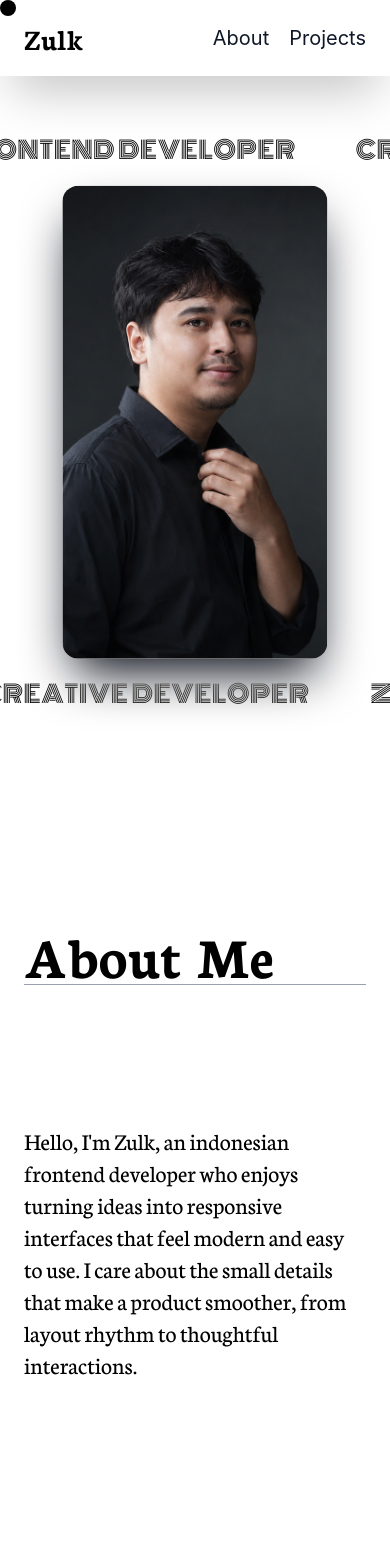
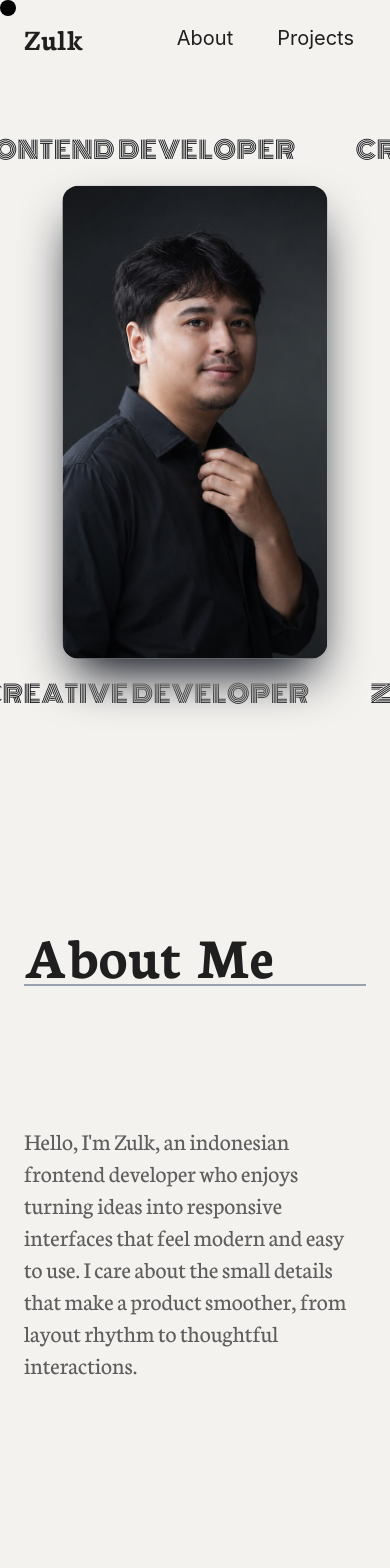
Before and after one commit to Zulkifli70/portofolio-new, a React (Vite) app: page / in a window 390 px wide. Shown: the top 1568 px of the page. Built offline with nearby package versions, Linux system fonts and the light colour scheme.

Commit message:
tambahin warna style ke website

```diff
--- a/src/App.css
+++ b/src/App.css
@@ -59,6 +59,18 @@
 @theme {
   --font-monoton: "Monoton", cursive;
   --font-neuton: "Neuton", cursive;
+
+  --color-bg: #f3f2ef;
+  --color-surface: #fbfbfc;
+  --color-text-primary: #1f1f1f;
+  --color-text-secondary: #5e5e5e;
+  --color-border: #8a867e;
+  --color-hover: #ece9e3;
+}
+
+body {
+  background: var(--color-bg);
+  color: var(--color-text);
 }
 
 .logo .nav {
@@ -78,8 +90,6 @@
 }
 
 .hero-section {
-  /* HAPUS baris --header-h: 4.5rem; yang berdiri sendiri */
-
   --hero-text-y: min(17rem, calc(50vh - 3rem));
   --hero-text-top-y: max(
     -17rem,
@@ -186,6 +196,10 @@ body {
   display: block;
 }
 
+.showcase-section {
+  cursor: none;
+}
+
 @media (min-width: 768px) {
   .project-wrap {
     width: 50vw;
--- a/src/components/Footer.jsx
+++ b/src/components/Footer.jsx
@@ -1,7 +1,7 @@
 function Footer() {
   return (
     <footer className="w-full lg:min-h-80 px-5 flex flex-col font-neuton">
-      <div className="w-full flex flex-col flex-1 border-t border-t-gray-500 gap-5 md:p-5 lg:gap-0 pt-3 lg:pt-0">
+      <div className="w-full flex flex-col flex-1 border-t-2 border-t-gray-500 gap-5 md:p-5 lg:gap-0 pt-3 lg:pt-0">
         <div className="flex lg:flex-1 justify-between lg:items-center h-2/3">
           <h2 className="text-xl lg:text-4xl xl:text-7xl">
             Let's Get in Touch
--- a/src/components/Header.jsx
+++ b/src/components/Header.jsx
@@ -34,29 +34,29 @@ export default function Header() {
   return (
     <header
       ref={headerRef}
-      className="header w-max-7xl flex items-center justify-between py-5 px-6 shadow-2xl bg-white/20 backdrop-blur-sm fixed top-0 left-0 right-0 z-20"
+      className="header w-max-7xl flex items-center bg-bg justify-between py-2 px-6 fixed top-0 left-0 right-0 z-20"
     >
       <div>
         <a
           href="#hero"
-          className="logo text-3xl font-neuton font-bold"
+          className="logo text-3xl font-neuton font-bold text-text-primary"
           onClick={handleClick}
         >
           Zulk
         </a>
       </div>
-      <nav ref={navRef} className="nav flex gap-5">
+      <nav ref={navRef} className="nav flex items-center gap-5">
         <a
           href="#about"
           onClick={handleClick}
-          className="text-xl text-gray-900 hover:opacity-60"
+          className="text-xl hover:bg-hover px-3 py-4 rounded-2xl text-text-primary"
         >
           About
         </a>
         <a
           href="#projects"
           onClick={handleClick}
-          className="text-xl text-gray-900 hover:opacity-60"
+          className="text-xl hover:bg-hover px-3 py-4 rounded-2xl text-text-primary"
         >
           Projects
         </a>
--- a/src/sections/About.jsx
+++ b/src/sections/About.jsx
@@ -51,8 +51,8 @@ export default function About() {
   return (
     <Section id="about" ref={containerRef} className="overflow-x-clip px-6">
       <div className="relative w-full min-h-screen overflow-hidden flex flex-col gap-15 py-20">
-        <h2 className="about font-neuton font-bold text-6xl md:text-7xl lg:text-8xl xl:text-9xl border-b border-b-gray-400"></h2>
-        <p className="para xl:self-end absolute top-1/3 font-neuton text-2xl md:text-5xl lg:text-6xl xl:text-7xl xl:w-2/3">
+        <h2 className="about font-neuton font-bold text-6xl md:text-7xl lg:text-8xl xl:text-9xl text-text-primary border-b-2 border-b-gray-400"></h2>
+        <p className="para xl:self-end absolute top-1/3 font-neuton text-2xl text-text-secondary md:text-5xl lg:text-6xl xl:text-7xl xl:w-2/3">
           Hello, I'm Zulk, an indonesian frontend developer who enjoys turning
           ideas into responsive interfaces that feel modern and easy to use. I
           care about the small details that make a product smoother, from layout
--- a/src/sections/Experience.jsx
+++ b/src/sections/Experience.jsx
@@ -60,10 +60,10 @@ export default function Experience() {
   return (
     <Section ref={expSectionRef}>
       <div className="w-full h-full min-h-screen flex flex-col gap-10 px-5 py-20 font-neuton">
-        <h2 className="title text-4xl md:text-7xl xl:text-9xl font-semibold border-b border-b-gray-400">
+        <h2 className="title text-4xl md:text-7xl xl:text-9xl font-semibold text-text-primary border-b-2 border-b-gray-400">
           Experience
         </h2>
-        <div className="w-full flex-1 flex-col">
+        <div className="w-full flex-1 flex-col text-text-secondary">
           {experiences.map((exp) => (
             <div
               key={exp.company}
--- a/src/sections/Hero.jsx
+++ b/src/sections/Hero.jsx
@@ -216,10 +216,10 @@ export default function Hero() {
     <Section
       id="hero"
       ref={sectionRef}
-      className="hero-section relative isolate overflow-hidden bg-white"
+      className="hero-section relative isolate overflow-hidden "
     >
       {/* Foto: TIDAK dibungkus lagi, cuma foto polos + frame */}
-      <div ref={pinWrapperRef} className="hero-pin-wrapper bg-white">
+      <div ref={pinWrapperRef} className="hero-pin-wrapper bg-bg">
         <div
           ref={frameRef}
           className="hero-photo-frame shadow-2xl shadow-gray-950"
--- a/src/sections/TechStack.jsx
+++ b/src/sections/TechStack.jsx
@@ -171,7 +171,7 @@ export default function TechStack() {
   return (
     <Section ref={techContainerRef}>
       <div className="w-full h-full max-h-screen overflow-hidden flex flex-col gap-10 pt-35 md:py-20 px-5">
-        <h2 className="tech-title text-5xl md:text-7xl xl:text-9xl font-neuton font-bold border-b border-b-gray-400">
+        <h2 className="tech-title text-5xl md:text-7xl xl:text-9xl font-neuton text-text-primary font-bold border-b-2 border-b-gray-400">
           Tech Stack
         </h2>
         <div className="stage self-center" id="stage" ref={stageRef}>
@@ -181,7 +181,7 @@ export default function TechStack() {
                 <div className="card-icon">
                   <img src={tech.imgPath} alt={tech.name} />
                 </div>
-                <span className="text-xl lg:text-3xl font-neuton">
+                <span className="text-xl lg:text-3xl font-neuton text-text-secondary">
                   {tech.name}
                 </span>
               </div>
```
